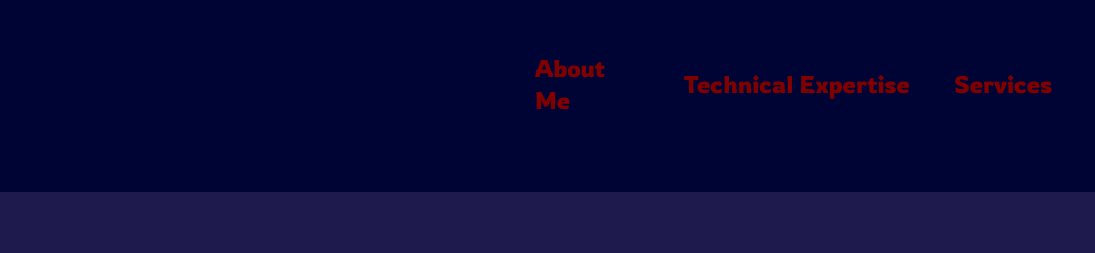
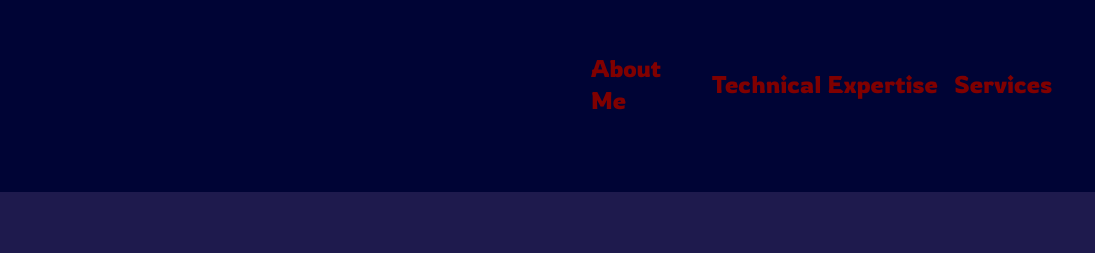
Before and after one commit to ericmanike/Web1, a website: page public/index.html in a window 1280 px wide. Shown: the top 253 px of the page, 185-1280 px from the left. Drawn offline with Linux system fonts and the light colour scheme; a web font is replaced by a local one.

Commit message:
Update index.html

```diff
--- a/public/index.html
+++ b/public/index.html
@@ -32,7 +32,7 @@ md:bg-none
  md:top-5 md:right-4
 md:grid md:grid-cols-[0.5fr_1fr_0.5fr]
 md:h-fit
-md:gap-7
+md:gap-5
 
 max-md:hidden">
 
```
